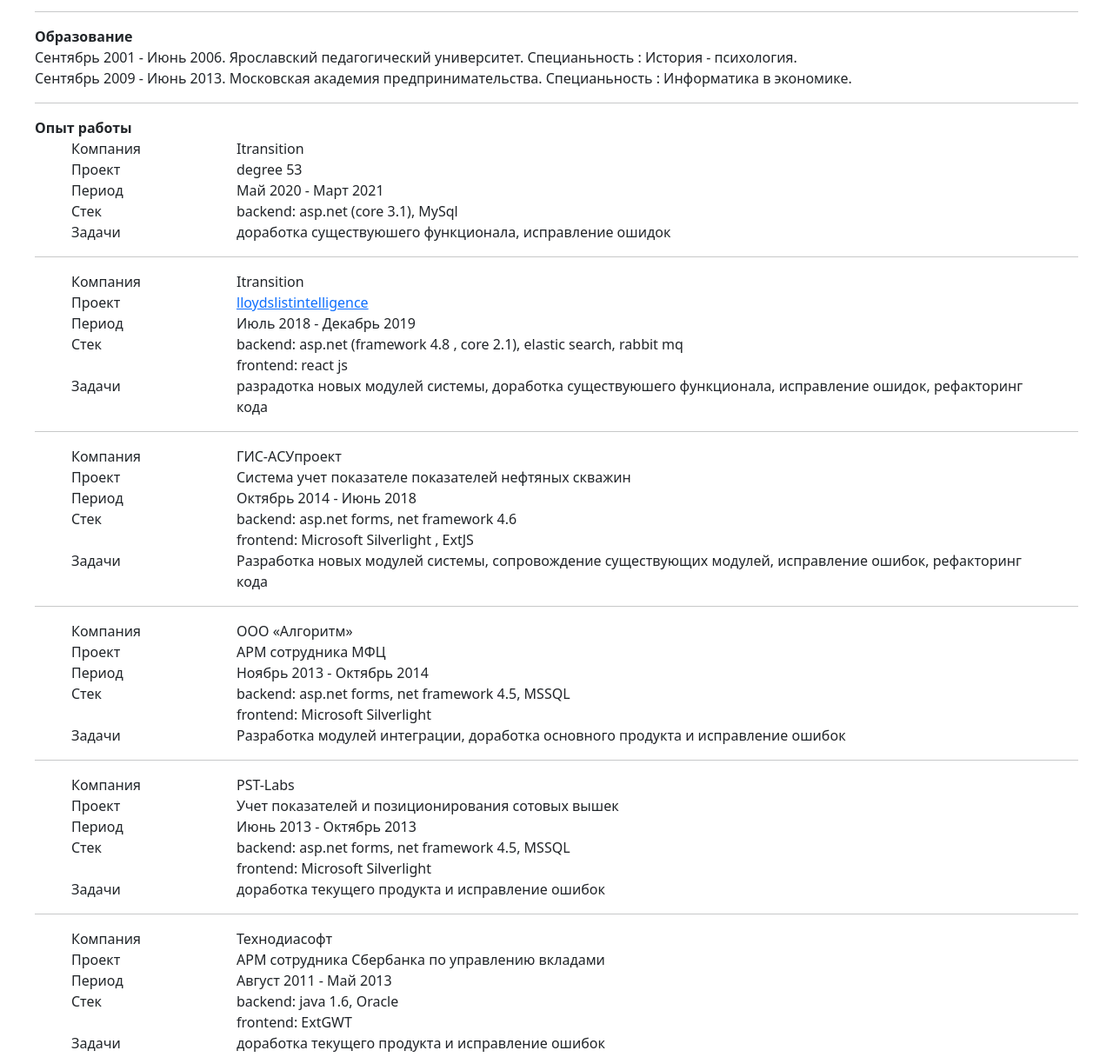
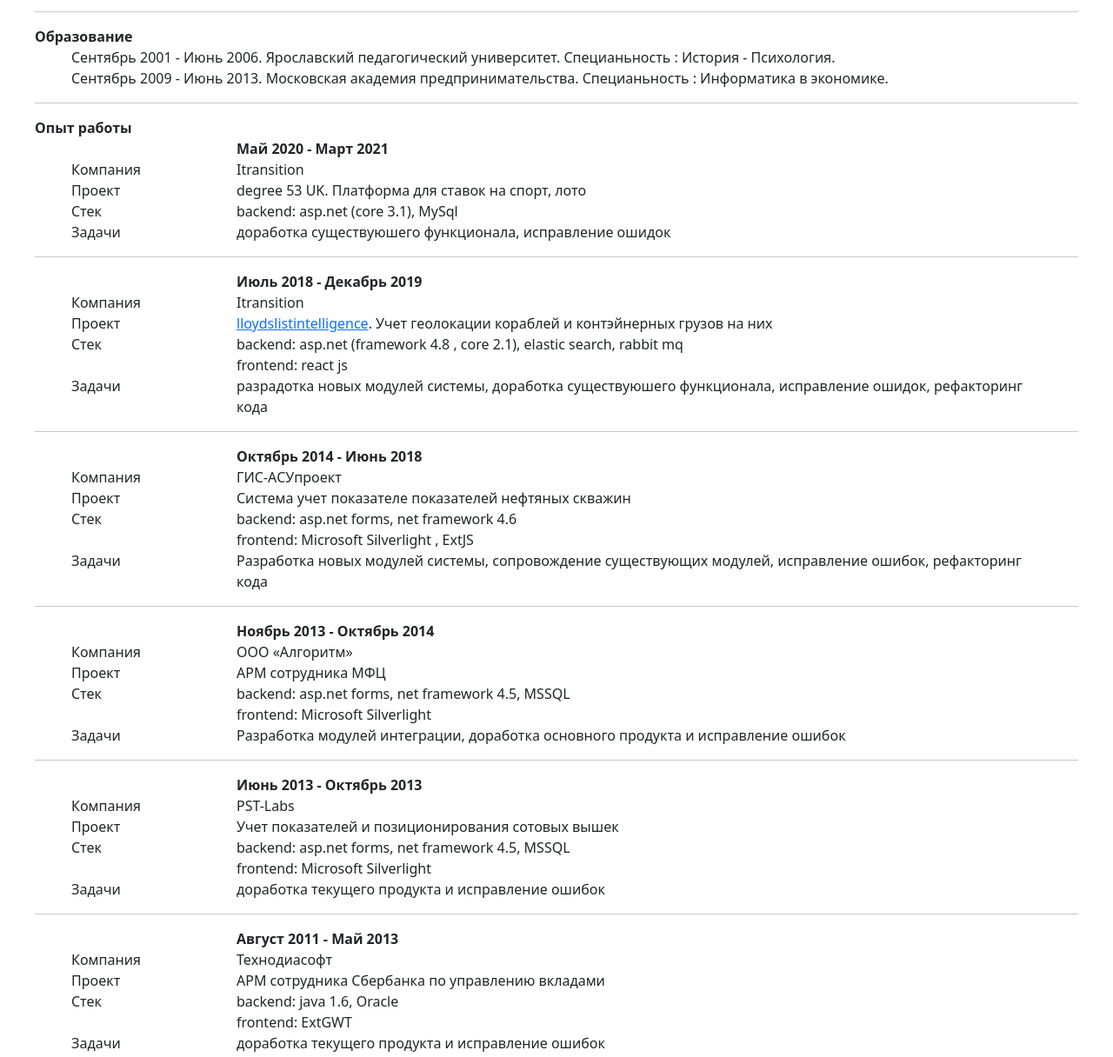
Before and after one commit to captan-klim/captan-klim.github.io, a plain HTML site: page index.html in a window 1280 px wide. Shown: the part 544-1760 px from the top of the page at 87% size. Drawn offline with Linux system fonts and the light colour scheme.

Commit message:
updated cv

```diff
--- a/index.html
+++ b/index.html
@@ -4,7 +4,7 @@
 <head>
   <meta charset="utf-8">
   <meta name="viewport" content="width=device-width, initial-scale=1">
-  <title>Bootstrap demo</title>
+  <title>Profile</title>
   <link rel="stylesheet" href="assets/bootstrap.min.css">
   <link rel="stylesheet" href="styles.css">
   <script src="assets/bootstrap.min.js"></script>
@@ -15,8 +15,8 @@
     <img src="assets/photo.jpg" class="photo"></a>
     <div>
       <h5>Ковалев Алексей</h5>
-      <div><span class="header-info-left">Специальность :</span>.NET разработчик</div>
-      <div><span class="header-info-left">Комфортная ЗП :</span>270 000 руб. (после вычета)</div>
+      <div><span class="header-info-left">Специальность :</span><span class="section-header">.NET разработчик</span></div>
+      <div><span class="header-info-left">Комфортная ЗП :</span><span class="section-header">270 000 руб. (после вычета)</span></div>
       <div><span class="header-info-left">Возраст :</span><span>38 лет</span></div>
       <div><span class="header-info-left">Телефон :</span><span>+7 (931) 583 25 78</span></div>
       <div><span class="header-info-left">Почта :</span><span>captanklim@gmail.com</span></div>
@@ -42,14 +42,33 @@
   </div>
   <div>
     <div class="section-header">Образование</div>
-    <div>Сентябрь 2001 - Июнь 2006. Ярославский педагогический университет. Специаньность : История - психология.</div>
-    <div>Сентябрь 2009 - Июнь 2013. Московская академия предпринимательства. Специаньность : Информатика в экономике.</div>
+    <div class="container">
+      <div class="row">
+        <div class="col">
+          Сентябрь 2001 - Июнь 2006. Ярославский педагогический университет. Специаньность : История - Психология.
+        </div>
+      </div>
+    </div>
+    <div class="container">
+      <div class="row">
+        <div class="col">
+          Сентябрь 2009 - Июнь 2013. Московская академия предпринимательства. Специаньность : Информатика в экономике.
+        </div>
+      </div>
+    </div>
     <hr>
   </div>
 
   <div>
     <div class="section-header">Опыт работы</div>
     <div class="container">
+      <div class="row">
+        <div class="col-sm-2">
+        </div>
+        <div class="col section-header">
+          Май 2020 - Март 2021
+        </div>
+      </div>
       <div class="row">
         <div class="col-sm-2">
           Компания
@@ -63,17 +82,10 @@
           Проект
         </div>
         <div class="col">
-          <a>degree 53</a>
+          degree 53 UK. Платформа для ставок на спорт, лото
         </div>
       </div>
-      <div class="row">
-        <div class="col-sm-2">
-          Период
-        </div>
-        <div class="col">
-          Май 2020 - Март 2021
-        </div>
-      </div>
+
       <div class="row">
         <div class="col-sm-2">
           Стек
@@ -95,6 +107,13 @@
     <div class="container">
       <div class="row">
         <div class="col-sm-2">
+        </div>
+        <div class="col section-header">
+          Июль 2018 - Декабрь 2019
+        </div>
+      </div>
+      <div class="row">
+        <div class="col-sm-2">
           Компания
         </div>
         <div class="col">
@@ -106,15 +125,8 @@
           Проект
         </div>
         <div class="col">
-          <a href="https://www.lloydslistintelligence.com">lloydslistintelligence</a>
-        </div>
-      </div>
-      <div class="row">
-        <div class="col-sm-2">
-          Период
-        </div>
-        <div class="col">
-          Июль 2018 - Декабрь 2019
+          <a href="https://www.lloydslistintelligence.com">lloydslistintelligence</a>. Учет геолокации кораблей и
+          контэйнерных грузов на них
         </div>
       </div>
       <div class="row">
@@ -144,6 +156,13 @@
     <div class="container">
       <div class="row">
         <div class="col-sm-2">
+        </div>
+        <div class="col section-header">
+          Октябрь 2014 - Июнь 2018
+        </div>
+      </div>
+      <div class="row">
+        <div class="col-sm-2">
           Компания
         </div>
         <div class="col">
@@ -156,14 +175,6 @@
         </div>
         <div class="col">
           Система учет показателе показателей нефтяных скважин
-        </div>
-      </div>
-      <div class="row">
-        <div class="col-sm-2">
-          Период
-        </div>
-        <div class="col">
-          Октябрь 2014 - Июнь 2018
         </div>
       </div>
       <div class="row">
@@ -193,6 +204,13 @@
     <div class="container">
       <div class="row">
         <div class="col-sm-2">
+        </div>
+        <div class="col section-header">
+          Ноябрь 2013 - Октябрь 2014
+        </div>
+      </div>
+      <div class="row">
+        <div class="col-sm-2">
           Компания
         </div>
         <div class="col">
@@ -205,14 +223,6 @@
         </div>
         <div class="col">
           АРМ сотрудника МФЦ
-        </div>
-      </div>
-      <div class="row">
-        <div class="col-sm-2">
-          Период
-        </div>
-        <div class="col">
-          Ноябрь 2013 - Октябрь 2014
         </div>
       </div>
       <div class="row">
@@ -241,6 +251,12 @@
     <hr>
     <div class="container">
       <div class="row">
+        <div class="col-sm-2"></div>
+        <div class="col section-header">
+          Июнь 2013 - Октябрь 2013
+        </div>
+      </div>
+      <div class="row">
         <div class="col-sm-2">
           Компания
         </div>
@@ -254,14 +270,6 @@
         </div>
         <div class="col">
           Учет показателей и позиционирования сотовых вышек
-        </div>
-      </div>
-      <div class="row">
-        <div class="col-sm-2">
-          Период
-        </div>
-        <div class="col">
-          Июнь 2013 - Октябрь 2013
         </div>
       </div>
       <div class="row">
@@ -290,6 +298,12 @@
     <hr>
     <div class="container">
       <div class="row">
+        <div class="col-sm-2"></div>
+        <div class="col section-header">
+          Август 2011 - Май 2013
+        </div>
+      </div>
+      <div class="row">
         <div class="col-sm-2">
           Компания
         </div>
@@ -303,14 +317,6 @@
         </div>
         <div class="col">
           АРМ сотрудника Сбербанка по управлению вкладами
-        </div>
-      </div>
-      <div class="row">
-        <div class="col-sm-2">
-          Период
-        </div>
-        <div class="col">
-          Август 2011 - Май 2013
         </div>
       </div>
       <div class="row">
@@ -339,4 +345,5 @@
     <hr>
   </div>
 </body>
+
 </html>
```
